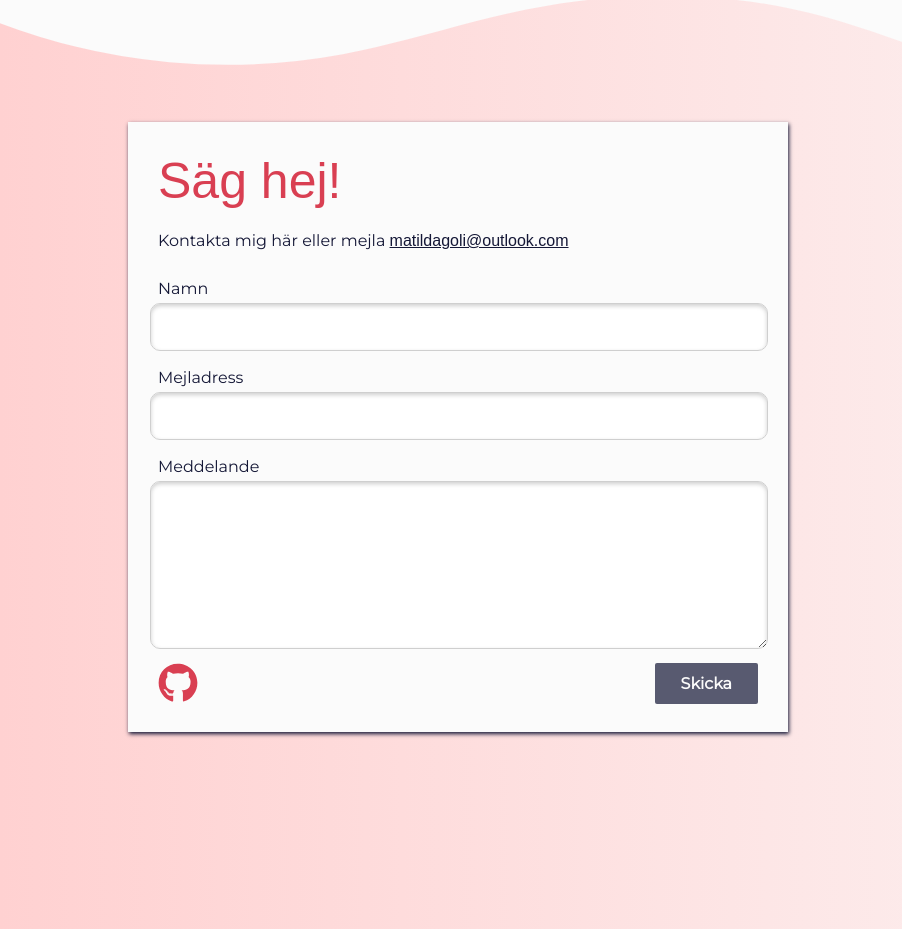
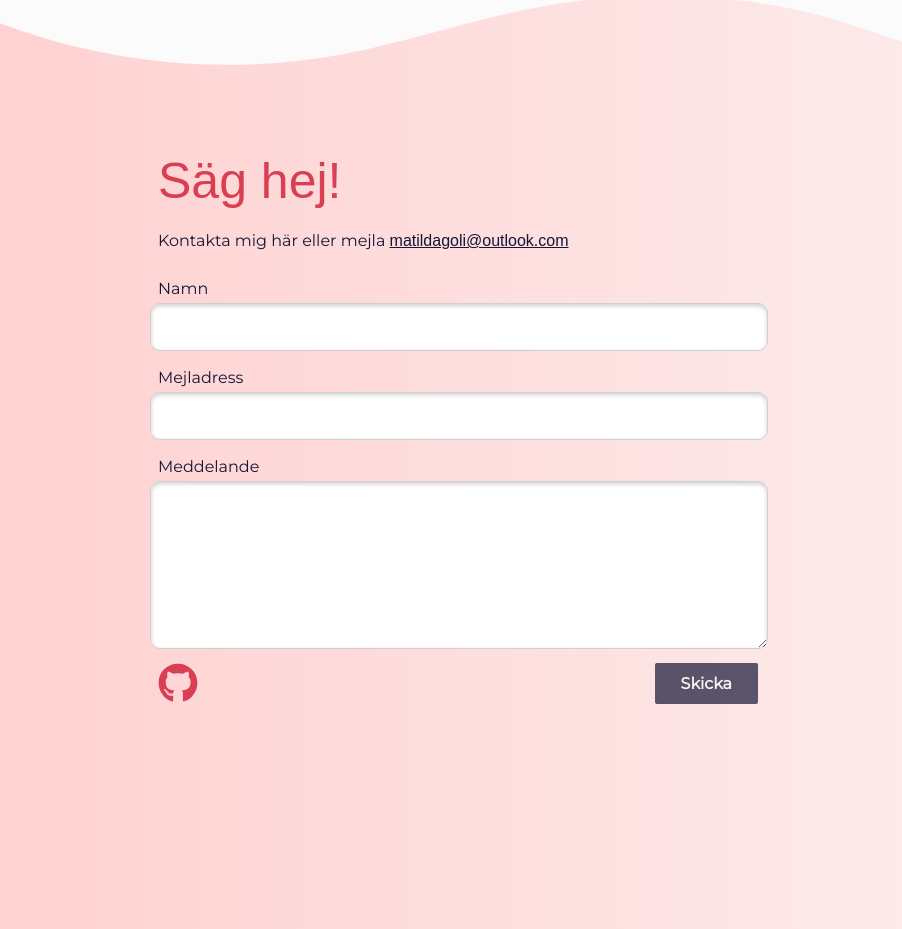
Before and after one commit to MatildaGomezLindblom/my-portfolio, a React (Create React App) app: page /#/ in a window 1280 px wide. Shown: the part 4780-5709 px from the top of the page, without its empty margins (0-902 px from the left). Built offline with nearby package versions, Linux system fonts and the light colour scheme; a web font is replaced by a local one.

Commit message:
changed style of contact form

```diff
--- a/src/styles/Contact.scss
+++ b/src/styles/Contact.scss
@@ -31,10 +31,10 @@
 .contact-me-section {
   width: 100%;
   display: block;
-  background-color: $text-color-dark;
   padding: 30px;
   height: 550px;
-  box-shadow: 1px 2px 4px$text-color;
+  /* background-color: $background-color;
+  box-shadow: 1px 2px 4px$text-color; */
   max-width: 600px;
 }
 
@@ -67,7 +67,8 @@ textarea{
 }
 
 input:focus, textarea:focus {
-  border: 3px solid $primary-color;
+  border: 3px solid $secondary-color;
+  opacity: 0.5;
   outline:none;
 }
 
@@ -85,6 +86,10 @@ input:focus, textarea:focus {
 .github-icon {
   width: 40px;
   height: 40px;
+  color: $secondary-color;
+}
+
+span {
   color: $secondary-color;
 }
 
```
Also changed, not shown: src/components/contact/Contact.js (+0 -14 lines).
